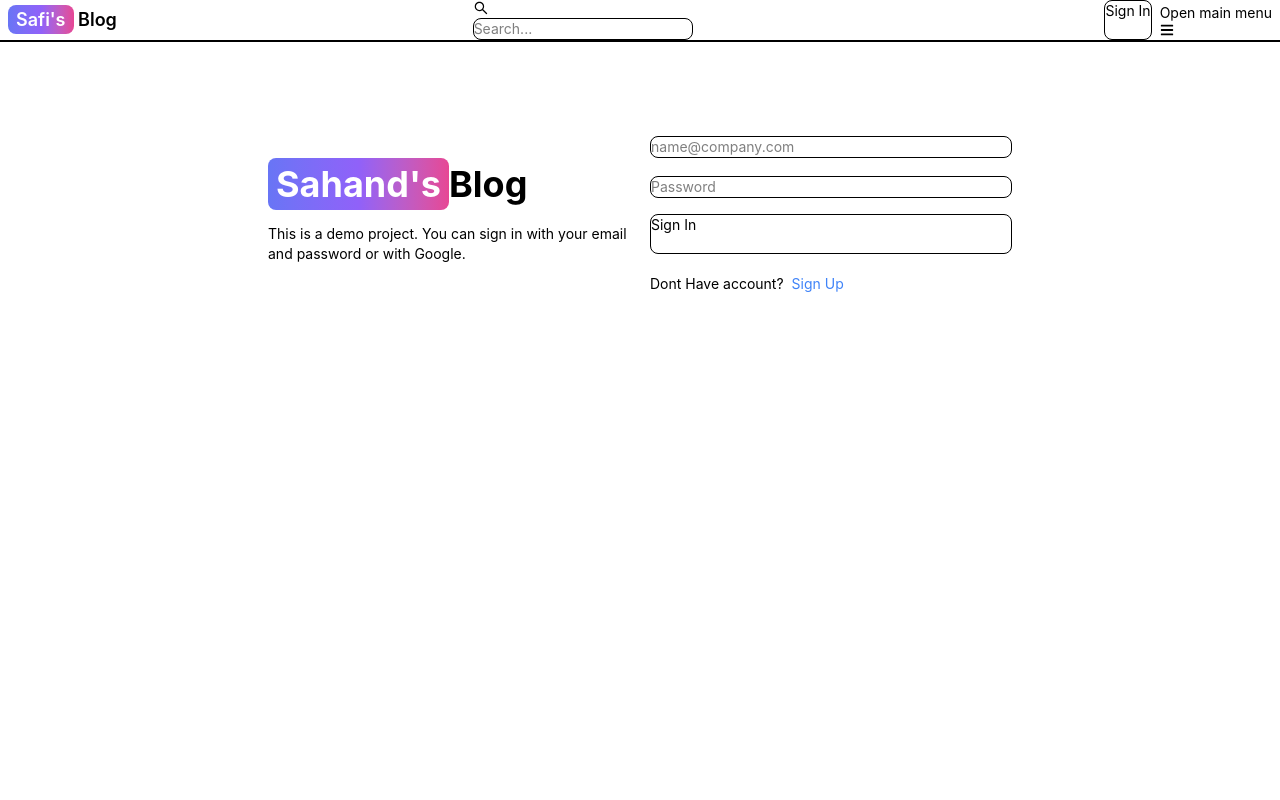
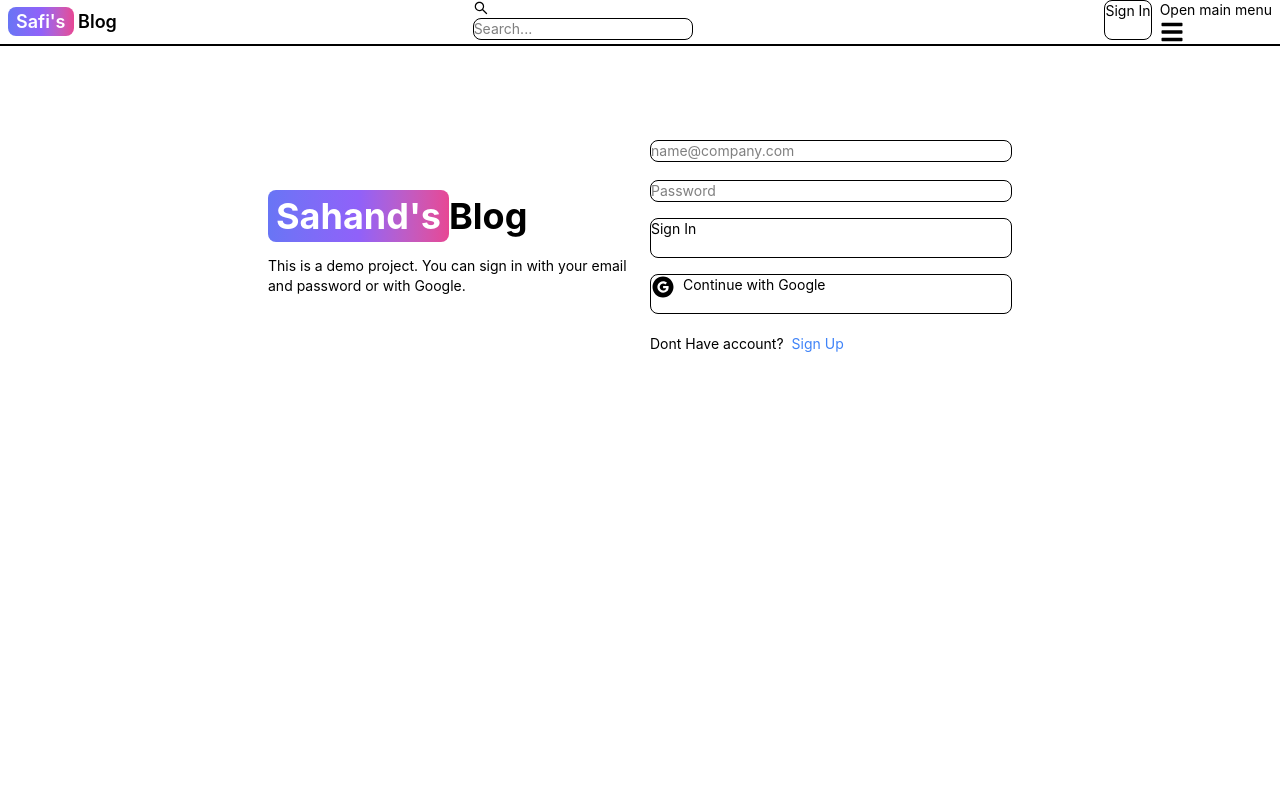
Before and after one commit to MoustafaGaber/mern-blog, a React (Vite) app in the folder client/: page /sign-in in a window 1280 px wide. Shown: the top 800 px of the page. Built offline with nearby package versions, Linux system fonts and the light colour scheme; no server answers.

Commit message:
add firebase

```diff
--- a/client/package.json
+++ b/client/package.json
@@ -13,6 +13,7 @@
     "@reduxjs/toolkit": "^2.12.0",
     "@tailwindcss/vite": "^4.3.0",
     "axios": "^1.16.1",
+    "firebase": "^12.13.0",
     "flowbite": "^4.0.2",
     "flowbite-react": "^0.12.17",
     "react": "^19.2.6",
@@ -20,6 +21,7 @@
     "react-icons": "^5.6.0",
     "react-redux": "^9.3.0",
     "react-router": "^7.15.1",
+    "redux-persist": "^6.0.0",
     "tailwindcss": "^4.3.0"
   },
   "devDependencies": {
--- /dev/null
+++ b/client/src/components/OAuth.jsx
@@ -0,0 +1,51 @@
+import { Button } from 'flowbite-react';
+import { AiFillGoogleCircle } from 'react-icons/ai';
+import { GoogleAuthProvider, signInWithPopup, getAuth } from 'firebase/auth';
+import { app } from '../firebase';
+import { useDispatch } from 'react-redux';
+import { signInSuccess } from '../redux/user/userSlice';
+import { useNavigate } from 'react-router';
+
+export default function OAuth() {
+  const auth = getAuth(app);
+  const dispatch = useDispatch();
+  const navigate = useNavigate();
+  const handleGoogleClick = async () => {
+    const provider = new GoogleAuthProvider();
+    provider.setCustomParameters({ prompt: 'select_account' });
+    try {
+      const resultsFromGoogle = await signInWithPopup(auth, provider);
+      const res = await fetch(
+        `${import.meta.env.VITE_BACKEND_URL}/api/auth/google`,
+        {
+          method: 'POST',
+          credentials: 'include',
+          headers: { 'Content-Type': 'application/json' },
+          body: JSON.stringify({
+            name: resultsFromGoogle.user.displayName,
+            email: resultsFromGoogle.user.email,
+            googlePhotoUrl: resultsFromGoogle.user.photoURL,
+          }),
+        }
+      );
+      const data = await res.json();
+      if (res.ok) {
+        dispatch(signInSuccess(data));
+        navigate('/');
+      }
+    } catch (error) {
+      console.log(error);
+    }
+  };
+  return (
+    <Button
+      type='button'
+      gradientDuoTone='pinkToOrange'
+      outline
+      onClick={handleGoogleClick}
+    >
+      <AiFillGoogleCircle className='w-6 h-6 mr-2' />
+      Continue with Google
+    </Button>
+  );
+}
--- /dev/null
+++ b/client/src/firebase.js
@@ -0,0 +1,17 @@
+// Import the functions you need from the SDKs you need
+import { initializeApp } from "firebase/app";
+// TODO: Add SDKs for Firebase products that you want to use
+// https://firebase.google.com/docs/web/setup#available-libraries
+
+// Your web app's Firebase configuration
+const firebaseConfig = {
+  apiKey: import.meta.env.VITE_FIREBASE_API_KEY,
+  authDomain: "mern-blog-40837.firebaseapp.com",
+  projectId: "mern-blog-40837",
+  storageBucket: "mern-blog-40837.firebasestorage.app",
+  messagingSenderId: "868146623855",
+  appId: "1:868146623855:web:ca6af68bda39a8944e649a"
+};
+
+// Initialize Firebase
+export const app = initializeApp(firebaseConfig);
--- a/client/src/main.jsx
+++ b/client/src/main.jsx
@@ -3,7 +3,7 @@
 import App from './App.jsx'
 import { store,persistor } from './redux/store.js'
 import { Provider } from 'react-redux'
-import { PersistGate } from 'redux-persist/integration/react';
+import { PersistGate } from 'redux-persist/integration/react'
 
 createRoot(document.getElementById('root')).render(
 
--- a/client/src/pages/SignIn.jsx
+++ b/client/src/pages/SignIn.jsx
@@ -4,6 +4,7 @@
 import api from "../lib/axios";
 import { useDispatch, useSelector } from "react-redux";
 import { signInStart,signInSuccess,signInFailure } from "../redux/user/userSlice";
+import OAuth from "../components/OAuth";
 
 const SignIn= () => {
   const [formData, setFormData] = useState({});
@@ -97,7 +98,7 @@
 
 
             </Button>
-
+           <OAuth/>
           </form>
           <div className='flex gap-2 text-sm mt-5'>
             <span>Dont Have  account?</span>
```
Also changed, not shown: 1 other file (tests, documents, lock files or other folders).
